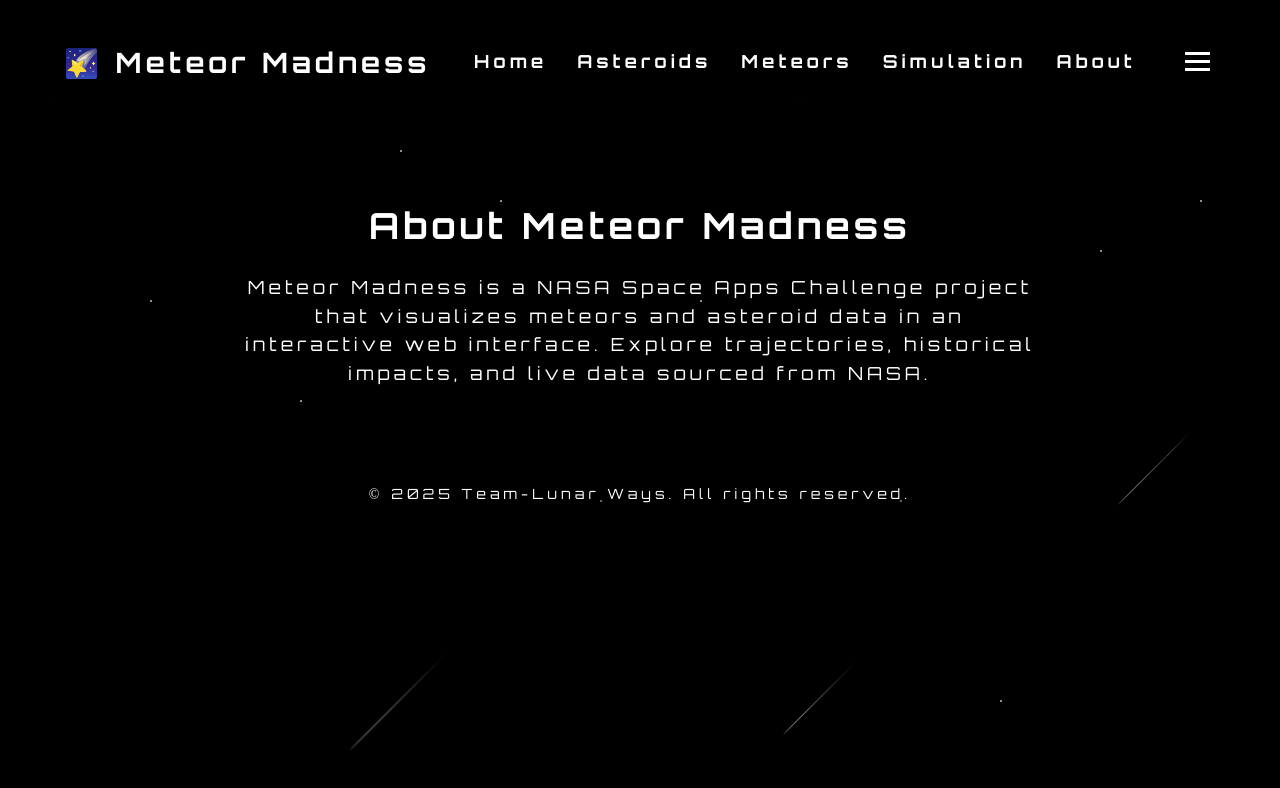
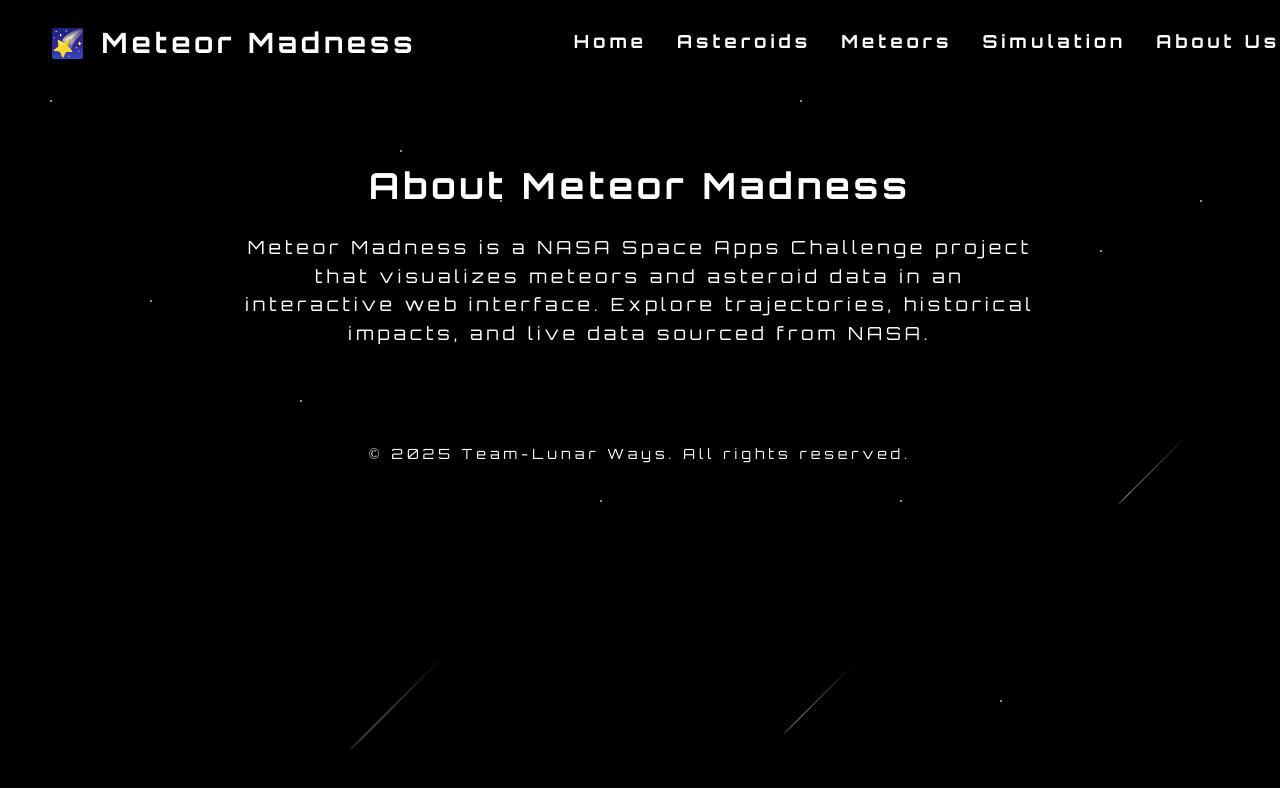
Before and after one commit to Fazalul-Ameen/NASA-2025, a React (Create React App) app: page /about in a window 1280 px wide. Shown: the top 788 px of the page. Built offline with nearby package versions, Linux system fonts and the light colour scheme.

Commit message:
full size simulation

```diff
--- a/src/App.css
+++ b/src/App.css
@@ -1,4 +1,9 @@
 @import url('https://fonts.googleapis.com/css2?family=Orbitron:wght@400..900&display=swap');
+
+* {
+  -webkit-tap-highlight-color: transparent;
+}
+
 body, html, #root {
   margin: 0;
   padding: 0;
@@ -14,6 +19,7 @@ body, html, #root {
   position: relative;
   min-height: 100vh;
   width: 100%;
+  height: 100%;
 }
 
 .overlay-content {
--- a/src/App.js
+++ b/src/App.js
@@ -1,5 +1,5 @@
 import React from "react";
-import { BrowserRouter as Router, Routes, Route } from "react-router-dom";
+import { Routes, Route, useLocation } from "react-router-dom";
 import SpaceBackground from "./components/SpaceBackground";
 import Header from "./components/Header";
 import Footer from "./components/Footer";
@@ -11,11 +11,19 @@ import AboutPage from "./components/AboutPage";
 import "./App.css";
 
 function App() {
+  const location = useLocation();
+
   return (
     <div className="app-container">
-      <SpaceBackground /> {/* Full-screen animated background */}
+      { location.pathname !== "/simulation" && <SpaceBackground />}
       <div className="overlay-content">
-        <Header />
+        <Header style={
+          location.pathname === "/simulation" ? {
+            position: "absolute",
+            top: 0,
+            right: "-35px"
+          } : {}
+        } />
         <Routes>
           <Route path="/" element={<HomePage />} />
           <Route path="/asteroids" element={<Asteroids />} />
@@ -23,7 +31,7 @@ function App() {
           <Route path="/simulation" element={<Simulation />} />
           <Route path="/about" element={<AboutPage />} />
         </Routes>
-        <Footer />
+        { location.pathname !== "/simulation" && <Footer />}
       </div>
     </div>
   );
--- a/src/components/Footer.js
+++ b/src/components/Footer.js
@@ -1,9 +1,9 @@
 import React from "react";
 import "./Footer.css";
 
-export default function Footer() {
+export default function Footer(props) {
   return (
-    <footer className="footer">
+    <footer className="footer" style={props.style}>
       <p>&copy; 2025 Team-Lunar Ways. All rights reserved.</p>
     </footer>
   );
--- a/src/components/Header.css
+++ b/src/components/Header.css
@@ -1,18 +1,15 @@
-/* Header.css */
-
-/* --- Desktop Styles (your original styles with slight tweaks) --- */
 .header {
   display: flex;
   justify-content: space-between;
   align-items: center;
-  /* Use responsive padding */
-  padding: 20px 5vw;
-  position: sticky;
+  padding-right: 50px;
+  width: 100%;
   top: 0;
-  z-index: 1000; /* Needs to be on top of other UI */
+  z-index: 1000;
   color: white;
   background: rgba(0, 0, 0, 0.7);
-  backdrop-filter: blur(5px); /* Nice glass effect */
+  -webkit-backdrop-filter: blur(5px);;
+  backdrop-filter: blur(5px);
 }
 
 .header h1 a {
@@ -20,6 +17,7 @@
   color: white;
   font-size: 28px;
   font-weight: bold;
+  padding-left: 50px;
 }
 
 .header nav ul {
@@ -34,7 +32,7 @@
   text-decoration: none;
   color: white;
   font-weight: bold;
-  font-size: 18px; /* Added for consistency */
+  font-size: 18px;
   transition: color 0.3s;
 }
 
@@ -43,16 +41,14 @@
   text-shadow: 0 0 5px #4cc5ea, 0 0 10px #FFF, 0 0 15px #FFF, 0 0 20px #4cc5ea, 0 0 30px #4cc5ea, 0 0 40px #4cc5ea, 0 0 55px #49FF18, 0 0 75px #4cc5ea;
 }
 
-/* --- Hamburger Menu Icon (hidden on desktop) --- */
 .hamburger {
-  display: none; /* Hidden by default */
+  display: none;
   background: transparent;
   border: none;
   cursor: pointer;
-  display: flex;
   flex-direction: column;
   gap: 5px;
-  z-index: 1001; /* Must be above the nav */
+  z-index: 1001;
 }
 
 .hamburger .bar {
@@ -62,48 +58,41 @@
   transition: all 0.3s ease-in-out;
 }
 
-
-/* --- Media Query for Mobile & Tablet (screens smaller than 768px) --- */
 @media (max-width: 768px) {
   .header {
-    /* Reduce padding on smaller screens */
     padding: 20px;
   }
 
   .hamburger {
-    display: flex; /* Show the hamburger on mobile */
+    display: flex;
   }
 
   .header nav {
-    /* Mobile nav is a full-screen overlay, initially off-screen */
     position: fixed;
     top: 0;
-    right: -100%; /* Start off the screen to the right */
+    right: -100%;
     width: 100%;
     height: 100vh;
     background: rgba(0, 0, 0, 0.9);
+    -webkit-backdrop-filter: blur(10px);
     backdrop-filter: blur(10px);
     transition: right 0.4s ease-in-out;
-
-    /* Center the links vertically and horizontally */
     display: flex;
     justify-content: center;
     align-items: center;
   }
 
   .header nav.nav-active {
-    right: 0; /* Slide the nav into view */
+    right: 0;
   }
 
   .header nav ul {
-    /* Stack the links vertically instead of horizontally */
     flex-direction: column;
     text-align: center;
-    gap: 50px; /* Increase gap for vertical layout */
+    gap: 50px;
   }
 
   .header nav ul li a {
-    /* Make the links bigger for easier tapping */
     font-size: 24px;
   }
 }
--- a/src/components/Header.js
+++ b/src/components/Header.js
@@ -1,33 +1,24 @@
-import React, { useState } from "react"; // Import useState
+import React, { useState } from "react";
 import { Link } from "react-router-dom";
 import "./Header.css";
 
-export default function Header() {
-  // State to manage whether the mobile navigation is open or not
+export default function Header(props) {
   const [isNavOpen, setNavOpen] = useState(false);
 
   return (
-    <header className="header">
+    <header className="header" style={props.style}>
       <h1>
-        {/* Your title with the Link component */}
         <Link to="/" onClick={() => setNavOpen(false)}>🌠 Meteor Madness</Link>
       </h1>
-
-      {/* The navigation menu */}
-      {/* We add the 'nav-active' class when isNavOpen is true */}
       <nav className={isNavOpen ? "nav-active" : ""}>
         <ul>
-          {/* Each Link now has an onClick to close the menu upon navigation */}
           <li><Link to="/" onClick={() => setNavOpen(false)}>Home</Link></li>
           <li><Link to="/asteroids" onClick={() => setNavOpen(false)}>Asteroids</Link></li>
           <li><Link to="/meteors" onClick={() => setNavOpen(false)}>Meteors</Link></li>
           <li><Link to="/simulation" onClick={() => setNavOpen(false)}>Simulation</Link></li>
-          <li><Link to="/about" onClick={() => setNavOpen(false)}>About</Link></li>
+          <li><Link to="/about" onClick={() => setNavOpen(false)}>About Us</Link></li>
         </ul>
       </nav>
-
-      {/* The Hamburger Menu Icon */}
-      {/* This button toggles the isNavOpen state */}
       <button
         className="hamburger"
         onClick={() => setNavOpen(!isNavOpen)}
--- a/src/components/Simulation.css
+++ b/src/components/Simulation.css
@@ -1,16 +1,15 @@
-/* Make sure the simulation fills the whole screen */
 .simulation-container {
     width: 100%;
-    height: 80vh;
-    overflow: hidden; /* Prevents scrollbars */
+    height: 100vh;
+    overflow: hidden;
     background-color: #000;
     justify-self: center;
 }
 
 #show-name {
     position: absolute;
-    transform: translate(10px, -110%); /* Position relative to cursor */
-    pointer-events: none; /* Allows clicks to pass through */
+    transform: translate(10px, -110%);
+    pointer-events: none;
     transition: opacity 0.3s;
 }
 
@@ -78,7 +77,7 @@
     display: flex;
     flex-direction: row;
     align-items: center;
-    gap: 20px; /* Replaces margin-left for better spacing */
+    gap: 20px;
 }
 
 .switch {
@@ -125,12 +124,8 @@
   transform: translateX(1.5em);
 }
 
-/* --- Media Queries for Responsiveness --- */
-
-/* For mobile devices (screens smaller than 768px) */
 @media (max-width: 768px) {
     #show-details {
-        /* On mobile, make the details box wider and font a bit bigger */
         font-size: 2.5vmin;
         max-width: 70vmin;
     }
@@ -140,6 +135,6 @@
     }
 
     .switch {
-        font-size: 3vmin; /* Make the switch bigger on mobile */
+        font-size: 3vmin;
     }
 }
```
Also changed, not shown: src/components/Simulation.js (+1 -7 lines).
